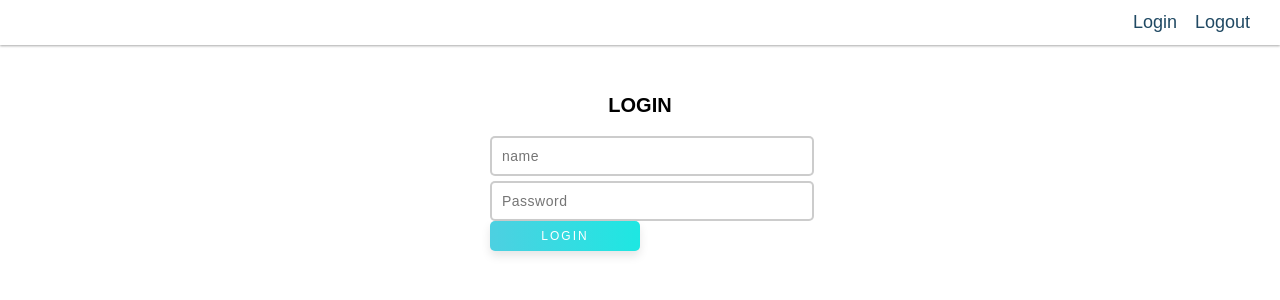
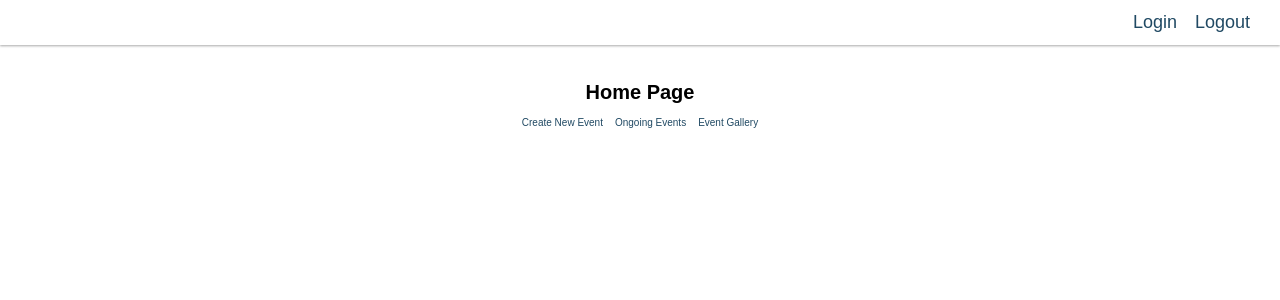
Before and after one commit to Potluck-Planner-1-21/Front-End, a React (Create React App) app in the folder potluck-app/: page /home in a window 1280 px wide. Shown: the top 300 px of the page. Built offline with nearby package versions, Linux system fonts and the light colour scheme; sample sign-in values are in the browser's storage.

Commit message:
Added Homepage and Create New Event Components

```diff
--- a/potluck-app/package.json
+++ b/potluck-app/package.json
@@ -9,6 +9,7 @@
     "axios": "^0.21.1",
     "react": "^17.0.1",
     "react-dom": "^17.0.1",
+    "react-router-dom": "^5.2.0",
     "react-scripts": "4.0.1",
     "web-vitals": "^0.2.4"
   },
--- a/potluck-app/src/App.css
+++ b/potluck-app/src/App.css
@@ -71,6 +71,7 @@ button {
 	color: #fff;
 	cursor: pointer;
 	box-shadow: 0 5px 10px rgba(0, 0, 0, 0.1);
+	margin-top: 1rem;
 }
 
 button:hover {
@@ -107,7 +108,7 @@ button:disabled {
 	margin-top: 8rem;
 }
 
-.instructor{
+.instructor {
 	margin-top: 3rem;
 }
 
@@ -123,7 +124,7 @@ li {
 	list-style: none;
 	margin-right: 6px;
 	color: #204963;
-  font-size: 1.8rem
+	font-size: 1.8rem;
 }
 
 a {
--- a/potluck-app/src/App.js
+++ b/potluck-app/src/App.js
@@ -4,6 +4,7 @@ import './App.css';
 import Login from './component/Login';
 import SignUp from './component/SignUp';
 import CreateEvent from './component/CreateEvent';
+import HomePage from './component/HomePage';
 import PrivateRoute from './component/PrivateRoute';
 
 function App() {
@@ -28,15 +29,14 @@ function App() {
         </ul>
 
       <Switch>
-        <PrivateRoute exact path="/create-your-event"
-        component={CreateEvent}
+        <PrivateRoute exact path="/home"
+        component={HomePage}
         />
         <Route path="/login" component={SignUp} />
         <Route path="/login" component={Login} />
         </Switch>
+        <Route path="/login" component={Login} />
 
-        <Route exact path="/" component={SignUp} />
-        <Route path="/" component={Login} />
 
 
 
--- a/potluck-app/src/component/CreateEvent.js
+++ b/potluck-app/src/component/CreateEvent.js
@@ -1,9 +1,19 @@
 import React from "react";
+import '../'
 
 const CreateEvent = () => {
     return (
         <div>
-           <h1>I'm an empty page</h1>
+            <h1>Create A New Event!</h1>
+            <form>
+           <label>Time</label>
+           <input type='text' />
+           <label>Date</label>
+           <input type='text' />
+           <label>Location</label>
+           <input type='text' />
+           </form>
+           <button>Create Event</button>
         </div>
     )
 }
--- /dev/null
+++ b/potluck-app/src/component/EventGallery.js
@@ -0,0 +1,11 @@
+import React from 'react'
+
+function EventGallery() {
+    return (
+        <div>
+            <h1>Event Gallery</h1>
+        </div>
+    )
+}
+
+export default EventGallery
--- /dev/null
+++ b/potluck-app/src/component/HomePage.js
@@ -0,0 +1,28 @@
+import React from 'react'
+import { Link, BrowserRouter as Router, Route, Switch } from 'react-router-dom';
+import CreateEvent from './CreateEvent';
+import OngoingEvents from './OngoingEvents';
+import EventGallery from './EventGallery';
+
+
+function HomePage() {
+
+    return (
+    <div>
+        <h1>Home Page</h1>
+            <Router>
+                <Link to='/create-event' >Create New Event</Link>
+                <Link to='/ongoing-events' >Ongoing Events</Link>
+                <Link to='/event-gallery' >Event Gallery</Link>
+
+                <Route exact path={'/create-event'} component={CreateEvent} />
+                <Route exact path={'/ongoing-events'} component={OngoingEvents} />
+                <Route exact path={'/event-gallery'} component={EventGallery} />
+            </Router>
+
+
+    </div>
+    )
+}
+
+export default HomePage
--- a/potluck-app/src/component/Login.js
+++ b/potluck-app/src/component/Login.js
@@ -26,7 +26,7 @@ const Login = (props) => {
          .then(res => {
            console.log(res);
            localStorage.setItem("token", res.data.token)
-           props.history.push("./create-your-event")
+           props.history.push("./home")
          }
            )
 
--- /dev/null
+++ b/potluck-app/src/component/OngoingEvents.js
@@ -0,0 +1,11 @@
+import React from 'react'
+
+function OngoingEvents() {
+    return (
+        <div>
+            <h1>Ongoing Events</h1>
+        </div>
+    )
+}
+
+export default OngoingEvents
```
Also changed, not shown: 2 other files (tests, documents, lock files or other folders). Lines whose indentation alone changed are shown as unchanged.
